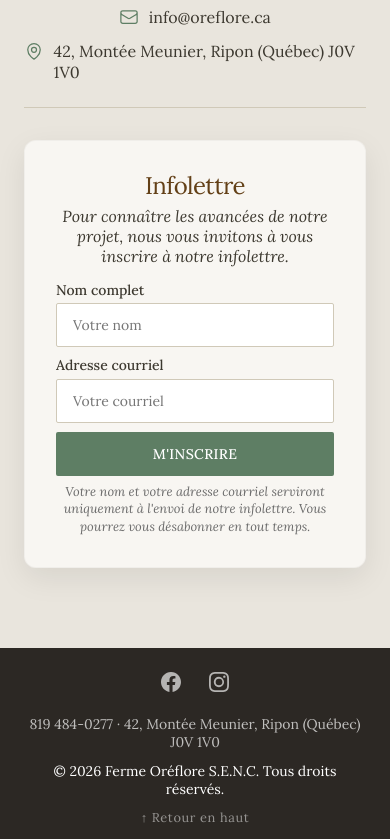
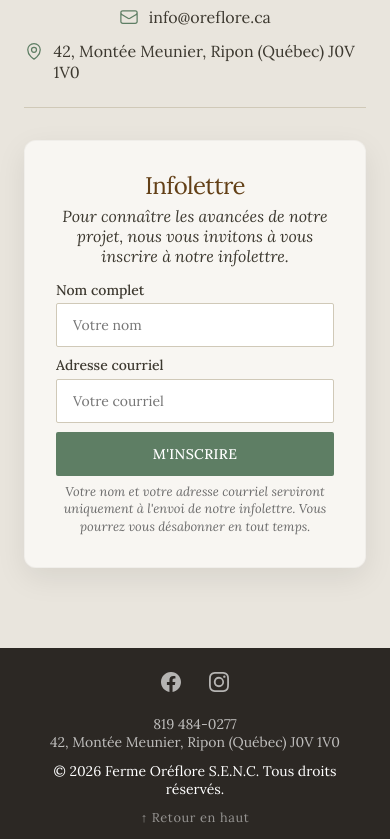
Before and after one commit to 909mix/oreflore_site-web, a website: page public/index.html in a window 390 px wide. Shown: the part 5071-5910 px from the top of the page. Drawn offline with nearby package versions, Linux system fonts and the light colour scheme; a web font is replaced by a local one.

Commit message:
Show footer address on its own line on mobile

```diff
--- a/public/index.html
+++ b/public/index.html
@@ -683,6 +683,8 @@
         }
         nav { justify-content: center; position: relative; }
         .nav-toggle { display: flex; position: absolute; right: 0; }
+        .footer-dot { display: none; }
+        .footer-address { display: block; }
       }
 
       /* === SCROLL OFFSET (sticky header) === */
@@ -997,7 +999,7 @@
             </svg>
           </a>
         </div>
-        <p class="footer-contact">819 484-0277 · 42, Montée Meunier, Ripon (Québec) J0V 1V0</p>
+        <p class="footer-contact"><span class="footer-phone">819 484-0277</span> <span class="footer-dot">·</span> <span class="footer-address">42, Montée Meunier, Ripon (Québec) J0V 1V0</span></p>
         <p>© 2026 Ferme Oréflore S.E.N.C. Tous droits réservés.</p>
         <a href="#" class="footer-top">↑ Retour en haut</a>
       </div>
```
